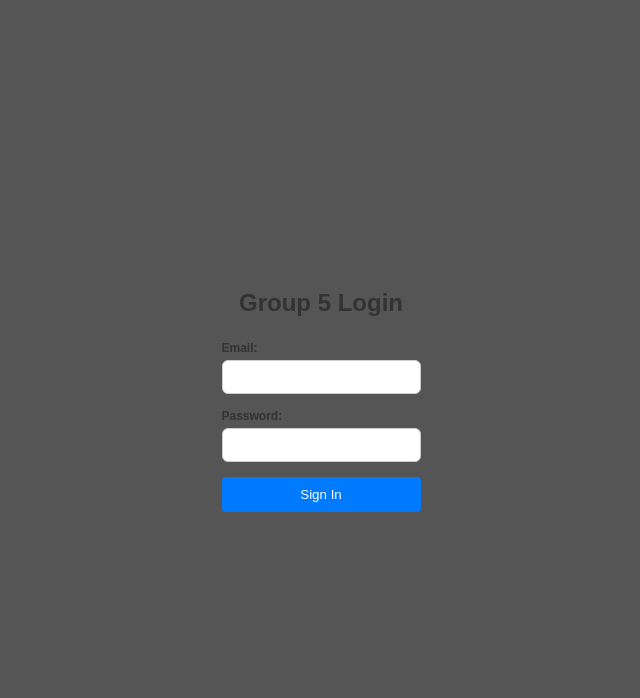
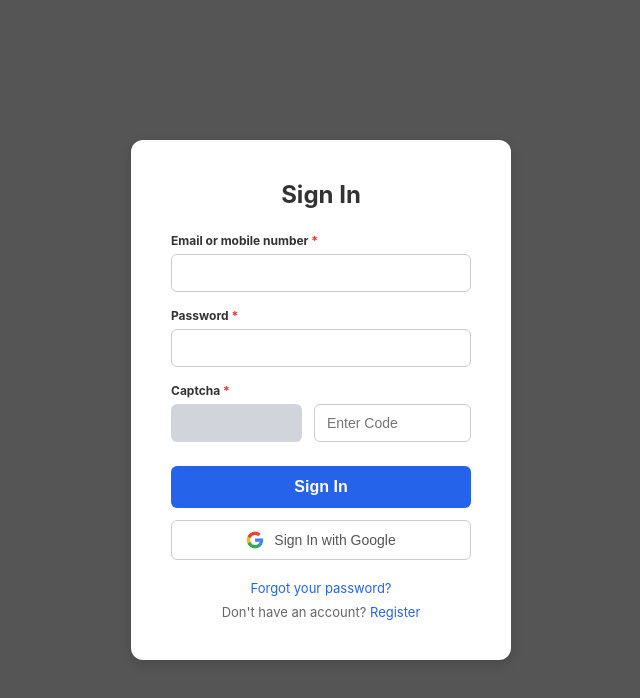
Before and after one commit to Theophilus-Nueva/LoginFormsProjectGroup5, a React (Vite) app: page / in a window 1280 px wide. Shown: the top 698 px of the page, without its empty margins (319-959 px from the left). Built offline with nearby package versions, Linux system fonts and the light colour scheme.

Commit message:
fixed login.jsx

```diff
--- a/src/routes/Login.jsx
+++ b/src/routes/Login.jsx
@@ -1,28 +1,35 @@
+// src/routes/Login.jsx
 import React, { useState } from 'react';
-import { loginUser } from '../services/authService'; // Import your new service
+import { Link, useNavigate } from 'react-router-dom';
+import { loginUser } from '../services/authService';
+import './Login.css';
 
-const Login = () => {
+import logo_google from '../assets/logo_google.png';
+
+export default function Login() {
+    // --- STATE MANAGEMENT ---
     const [email, setEmail] = useState('');
     const [password, setPassword] = useState('');
     const [isLoading, setIsLoading] = useState(false);
     const [message, setMessage] = useState('');
     const [isError, setIsError] = useState(false);
 
+    const navigate = useNavigate();
+
+    // --- FORM SUBMISSION LOGIC ---
     const handleLogin = async (e) => {
         e.preventDefault();
         setIsLoading(true);
         setMessage('');
+        setIsError(false);
 
         try {
-      // Use the service here!
             const data = await loginUser(email, password);
 
             if (data.status === "mfa_required") {
-        setIsError(false);
-        setMessage("Login success! (MFA flow will be added here later)");
-        console.log("User ID for next step:", data.user_id);
+                // Teleport to the OTP screen upon successful password check!
+                navigate('/otp', { state: { userId: data.user_id } });
             }
-
         } catch (error) {
             setIsError(true);
             if (error.response && error.response.status === 401) {
@@ -36,64 +43,76 @@ const Login = () => {
     };
 
     return (
-    <div style={{ maxWidth: '400px', margin: '50px auto', fontFamily: 'sans-serif' }}>
-      <h2>Group 5 Login</h2>
+        <div className="container">
+            <h2>Sign In</h2>
 
+            {/* Dynamic Error Message Box */}
             {message && (
                 <div style={{
-          padding: '10px',
+                    color: isError ? '#c62828' : '#2e7d32',
                     marginBottom: '15px',
-          backgroundColor: isError ? '#ffebee' : '#e8f5e9',
-          color: isError ? '#c62828' : '#2e7d32',
-          border: `1px solid ${isError ? '#ef9a9a' : '#a5d6a7'}`,
-          borderRadius: '4px'
+                    fontSize: '14px',
+                    fontWeight: 'bold'
                 }}>
                     {message}
                 </div>
             )}
 
-      <form onSubmit={handleLogin} style={{ display: 'flex', flexDirection: 'column', gap: '15px' }}>
-        <div>
-          <label style={{ display: 'block', marginBottom: '5px' }}>Email:</label>
+            <form onSubmit={handleLogin}>
+                <div className="form-group">
+                    <label>Email or mobile number <span className="required">*</span></label>
                     <input
-            type="email"
+                        type="text"
                         value={email}
                         onChange={(e) => setEmail(e.target.value)}
                         required
                         disabled={isLoading}
-            style={{ width: '100%', padding: '8px', boxSizing: 'border-box' }}
                     />
                 </div>
 
-        <div>
-          <label style={{ display: 'block', marginBottom: '5px' }}>Password:</label>
+                <div className="form-group">
+                    <label>Password <span className="required">*</span></label>
                     <input
                         type="password"
                         value={password}
                         onChange={(e) => setPassword(e.target.value)}
                         required
                         disabled={isLoading}
-            style={{ width: '100%', padding: '8px', boxSizing: 'border-box' }}
                     />
                 </div>
 
-        <button
-          type="submit"
-          disabled={isLoading}
-          style={{
-            padding: '10px',
-            backgroundColor: isLoading ? '#ccc' : '#007bff',
-            color: 'white',
-            border: 'none',
-            borderRadius: '4px',
-            cursor: isLoading ? 'not-allowed' : 'pointer'
-          }}
-        >
-          {isLoading ? "Authenticating..." : "Sign In"}
+                <div className="form-group">
+                    <label>Captcha <span className="required">*</span></label>
+                    <div className="captcha-container">
+                        <div className="captcha-box"></div>
+                        <input
+                            type="text"
+                            placeholder="Enter Code"
+                            disabled={isLoading} // Locked while authenticating
+                        />
+                    </div>
+                </div>
+
+                <button type="submit" className="btn-primary" disabled={isLoading}>
+                    {isLoading ? 'Authenticating...' : 'Sign In'}
+                </button>
+
+                <button type="button" className="btn-secondary" disabled={isLoading}>
+                    <img
+                      src={logo_google}
+                      alt="Google logo"
+                      width="18"
+                    />
+                    Sign In with Google
                 </button>
             </form>
+
+            <div className="links">
+                <a href="#forgot">Forgot your password?</a>
+                <div style={{ marginTop: '8px' }}>
+                    Don't have an account? <Link to="/signup">Register</Link>
+                </div>
+            </div>
         </div>
     );
-};
-
-export default Login;
+}
```
Lines whose indentation alone changed are shown as unchanged.
